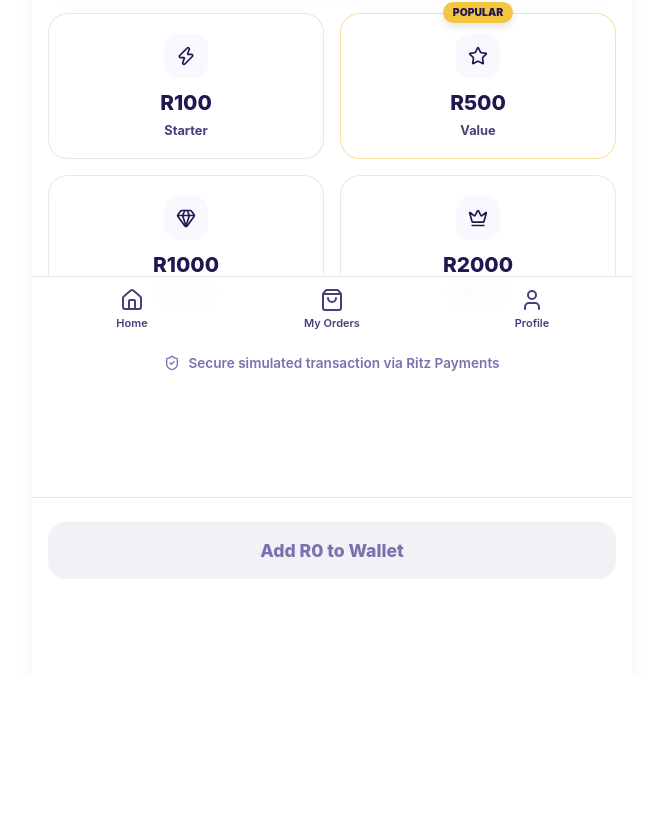
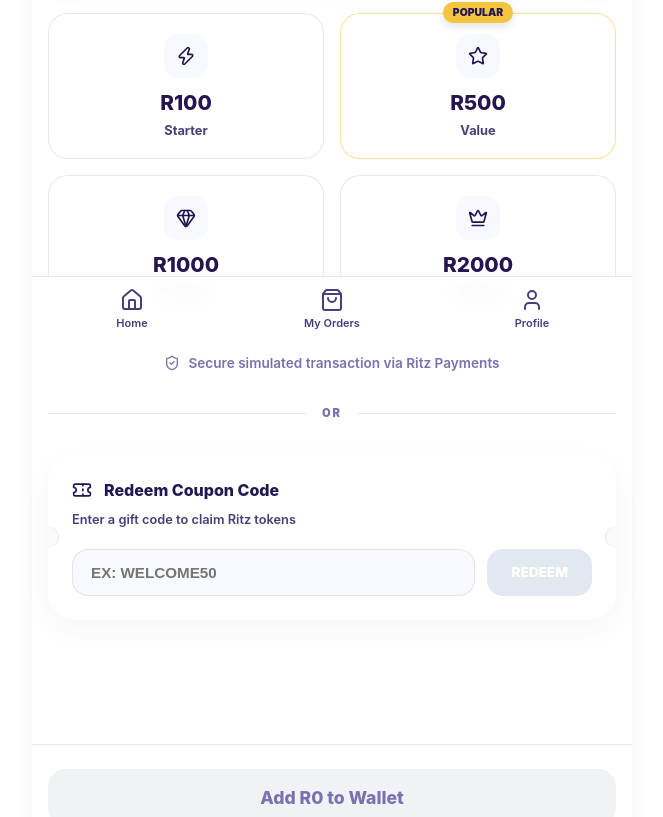
Before and after one commit to Canteen-Automation/ordering-app-site, a React (Vite) app: page /topup in a window 1280 px wide. Shown: the part 459-1276 px from the top of the page, without its empty margins (308-971 px from the left). Before the commit the page ends 1137 px from the top, so only its background shows below. Built offline with nearby package versions, Linux system fonts and the light colour scheme; no server answers; sample sign-in values are in the browser's storage.

Commit message:
Coupon Code Entering Screen added

```diff
--- a/src/pages/TopUpScreen.css
+++ b/src/pages/TopUpScreen.css
@@ -298,3 +298,152 @@
   from { opacity: 0; transform: translateY(-12px); }
   to { opacity: 1; transform: translateY(0); }
 }
+
+/* Redox / Coupon Styles */
+.divider-section {
+  display: flex;
+  align-items: center;
+  gap: 16px;
+  margin: 32px 0;
+}
+
+.divider-line {
+  flex: 1;
+  height: 1px;
+  background: var(--border);
+}
+
+.divider-text {
+  font-size: 0.7rem;
+  font-weight: 900;
+  color: var(--text-light);
+  letter-spacing: 2px;
+}
+
+.redeem-card {
+  background: white;
+  padding: 24px;
+  border-radius: 28px;
+  border: 2px border-dashed var(--border);
+  position: relative;
+  overflow: hidden;
+  box-shadow: 0 10px 30px rgba(35, 22, 81, 0.04);
+}
+
+.redeem-card::before {
+  content: '';
+  position: absolute;
+  left: -10px;
+  top: 50%;
+  transform: translateY(-50%);
+  width: 20px;
+  height: 20px;
+  background: #f8fafc;
+  border-radius: 50%;
+  border-right: 1px solid var(--border);
+}
+
+.redeem-card::after {
+  content: '';
+  position: absolute;
+  right: -10px;
+  top: 50%;
+  transform: translateY(-50%);
+  width: 20px;
+  height: 20px;
+  background: #f8fafc;
+  border-radius: 50%;
+  border-left: 1px solid var(--border);
+}
+
+.redeem-header {
+  display: flex;
+  align-items: center;
+  gap: 12px;
+  margin-bottom: 8px;
+}
+
+.redeem-icon {
+  color: var(--primary);
+}
+
+.redeem-header h3 {
+  font-size: 1rem;
+  font-weight: 800;
+  color: var(--text-dark);
+}
+
+.redeem-hint {
+  font-size: 0.8rem;
+  color: var(--text-mid);
+  margin-bottom: 20px;
+  font-weight: 600;
+}
+
+.redeem-input-wrapper {
+  display: flex;
+  gap: 12px;
+}
+
+.redeem-input {
+  flex: 1;
+  background: #f8f9ff;
+  border: 1px solid var(--border);
+  padding: 14px 18px;
+  border-radius: 16px;
+  font-size: 0.95rem;
+  font-weight: 700;
+  color: var(--text-dark);
+  outline: none;
+  transition: all 0.2s ease;
+  text-transform: uppercase;
+}
+
+.redeem-input:focus {
+  border-color: var(--primary);
+  background: white;
+  box-shadow: 0 0 0 4px var(--primary-light);
+}
+
+.redeem-btn {
+  background: var(--primary);
+  color: white;
+  border: none;
+  padding: 0 24px;
+  border-radius: 16px;
+  font-weight: 800;
+  font-size: 0.85rem;
+  text-transform: uppercase;
+  cursor: pointer;
+  transition: all 0.2s ease;
+  display: flex;
+  align-items: center;
+  justify-content: center;
+  min-width: 100px;
+}
+
+.redeem-btn:disabled {
+  background: #e2e8f0;
+  color: white;
+  cursor: not-allowed;
+}
+
+.redeem-error {
+  display: flex;
+  align-items: center;
+  gap: 8px;
+  margin-top: 12px;
+  color: #ef4444;
+  font-size: 0.75rem;
+  font-weight: 700;
+  animation: slideIn 0.3s ease;
+}
+
+.btn-spinner {
+  width: 16px;
+  height: 16px;
+  border: 2px solid rgba(255, 255, 255, 0.3);
+  border-top-color: white;
+  border-radius: 50%;
+  animation: spin 0.8s linear infinite;
+}
--- a/src/pages/TopUpScreen.tsx
+++ b/src/pages/TopUpScreen.tsx
@@ -9,7 +9,8 @@
   CheckCircle2,
   AlertCircle,
   Gem,
-  Crown
+  Crown,
+  Ticket
 } from 'lucide-react';
 import { motion, AnimatePresence } from 'framer-motion';
 import BottomNav from '../components/BottomNav';
@@ -31,6 +32,10 @@
   const [error, setError] = useState<string | null>(null);
   const [isProcessing, setIsProcessing] = useState(false);
   const [showSuccess, setShowSuccess] = useState(false);
+  const [couponCode, setCouponCode] = useState('');
+  const [isRedeeming, setIsRedeeming] = useState(false);
+  const [redeemError, setRedeemError] = useState<string | null>(null);
+  const [rewardAmount, setRewardAmount] = useState<number | null>(null);
 
   const validate = (val: string) => {
     if (!val) {
@@ -86,6 +91,40 @@
       setError('Error connecting to server. Please try again.');
     } finally {
       setIsProcessing(false);
+    }
+  };
+
+  const handleRedeem = async () => {
+    if (!user || !couponCode) return;
+
+    setIsRedeeming(true);
+    setRedeemError(null);
+
+    try {
+      const response = await fetch(`http://${window.location.hostname}:8080/api/coupons/redeem`, {
+        method: 'POST',
+        headers: { 'Content-Type': 'application/json' },
+        body: JSON.stringify({
+          userId: user.id,
+          code: couponCode
+        }),
+      });
+
+      const data = await response.json();
+      if (data.success) {
+        setRewardAmount(data.rewardAmount);
+        setShowSuccess(true);
+        setTimeout(() => {
+          navigate('/wallet', { replace: true });
+        }, 2000);
+      } else {
+        setRedeemError(data.message || 'Invalid code');
+      }
+    } catch (error) {
+      console.error('Redemption error:', error);
+      setRedeemError('Error connecting to server');
+    } finally {
+      setIsRedeeming(false);
     }
   };
 
@@ -149,6 +188,44 @@
             <ShieldCheck size={16} />
             <span>Secure simulated transaction via Ritz Payments</span>
           </div>
+
+          <div className="divider-section">
+            <div className="divider-line" />
+            <span className="divider-text">OR</span>
+            <div className="divider-line" />
+          </div>
+
+          <div className="redeem-card">
+            <div className="redeem-header">
+              <Ticket size={20} className="redeem-icon" />
+              <h3>Redeem Coupon Code</h3>
+            </div>
+            <p className="redeem-hint">Enter a gift code to claim Ritz tokens</p>
+
+            <div className="redeem-input-wrapper">
+              <input
+                type="text"
+                className="redeem-input"
+                placeholder="Ex: WELCOME50"
+                value={couponCode}
+                onChange={(e) => setCouponCode(e.target.value.toUpperCase())}
+                disabled={isRedeeming}
+              />
+              <button
+                className="redeem-btn"
+                onClick={handleRedeem}
+                disabled={!couponCode || isRedeeming}
+              >
+                {isRedeeming ? <div className="btn-spinner" /> : 'Redeem'}
+              </button>
+            </div>
+            {redeemError && (
+               <div className="redeem-error">
+                  <AlertCircle size={14} />
+                  <span>{redeemError}</span>
+               </div>
+            )}
+          </div>
         </div>
       </main>
 
@@ -182,8 +259,8 @@
               <div className="success-icon-wrapper">
                 <CheckCircle2 size={64} className="success-check" />
               </div>
-              <h2>Tokens Added!</h2>
-              <p>R{amount} has been added to your Ritz Wallet.</p>
+              <h2>{rewardAmount ? 'Tokens Redeemed!' : 'Tokens Added!'}</h2>
+              <p>R{rewardAmount || amount} has been added to your Ritz Wallet.</p>
             </motion.div>
           </motion.div>
         )}
```
